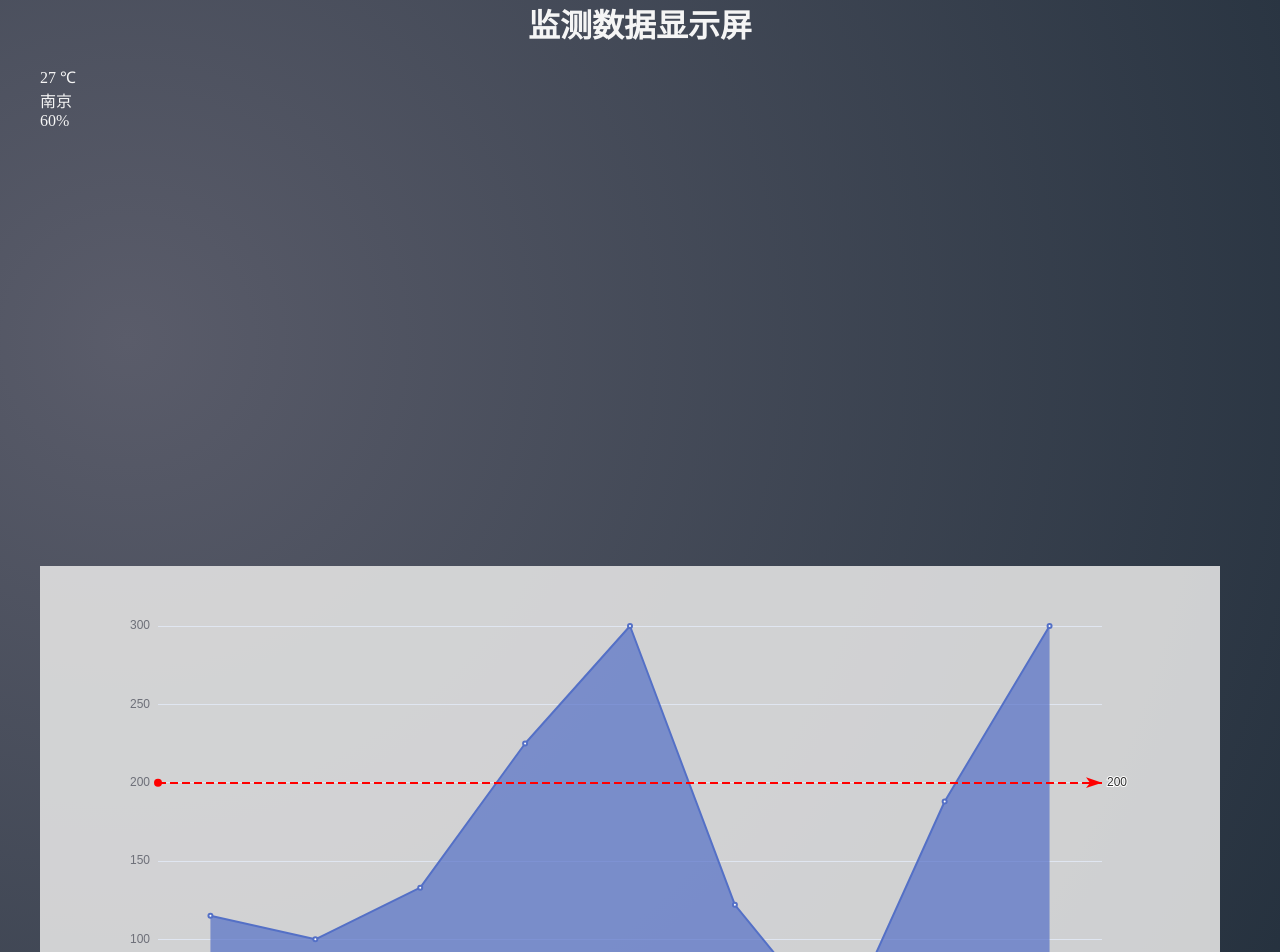
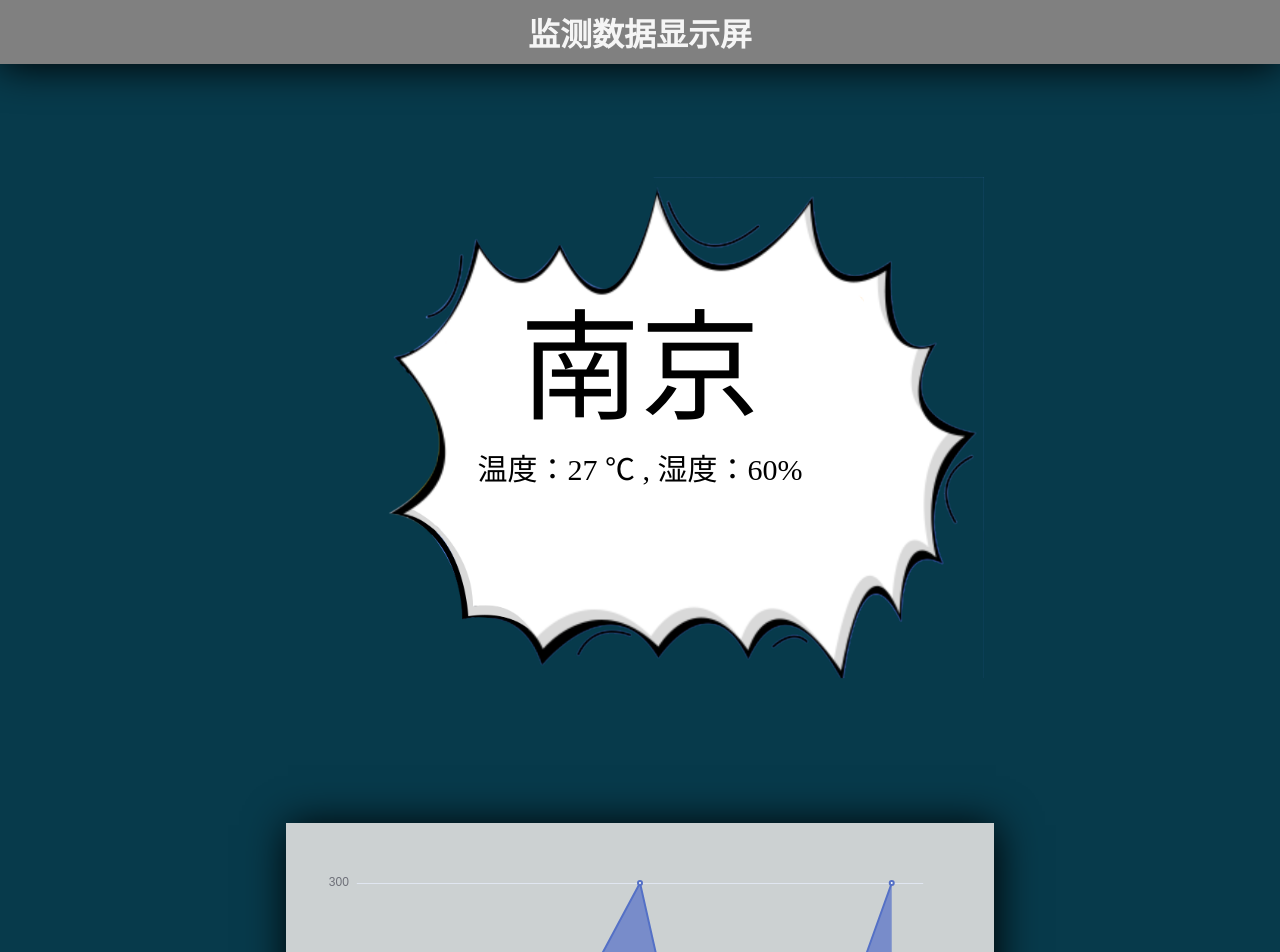
Before and after one commit to siyi424/radiation-showing, a Vue app: page / in a window 1280 px wide. Shown: the top 952 px of the page. Built offline with nearby package versions, Linux system fonts and the light colour scheme.

Commit message:
finished project

```diff
--- a/src/App.vue
+++ b/src/App.vue
@@ -6,7 +6,7 @@
 
     <!-- 中间body部分 -->
     <div class="body">
-      <div id="wheather"><div-wheather></div-wheather></div>
+      <div id="wheather"><div-weather></div-weather></div>
       <div id="chart"><chart-radi v-if='DataList.length' :datalist="DataList"></chart-radi></div>
       <div id="dataset"><data-radi :dataset="DataList"></data-radi></div>
     </div>
@@ -35,13 +35,13 @@
 <script>
 import ChartRadi from './components/ChartRadi.vue'
 import DataRadi from './components/DataRadi.vue'
-import DivWheather from './components/DivWheather.vue'
+import DivWeather from './components/DivWeather.vue'
 // 引入数据
 import DataList from '../public/DataList.json'
 
 
 export default {
-  components: { ChartRadi, DataRadi, DivWheather},
+  components: { ChartRadi, DataRadi, DivWeather},
   name: 'app',
   data() {
     return {
@@ -63,9 +63,7 @@ export default {
 }
 
 #app {
-  background-image: radial-gradient( circle farthest-corner at 10% 20%,  rgba(90,92,106,1) 0%, rgba(32,45,58,1) 81.3% );
-  display: flex;
-  flex-direction: column;
+  background: #073A4B;
   color: whitesmoke;
 }
 
@@ -124,12 +122,14 @@ export default {
 
 /* header */
 .header {
-  flex: 1;
+  height: 8vh;
   animation-name: fadeInDown;
   animation-duration: 2s;
   display: flex;
   align-items: center;
   justify-content: center;
+  background: gray;
+  box-shadow: black 0 2px 40px ;
 }
 
 .title-center {
@@ -140,32 +140,34 @@ export default {
 
 /* body */
 .body {
-  flex: 11;
   display: flex;
   flex-direction: column;
   align-items: stretch;
-  padding: 20px 40px;
+  padding: 30px;
+
+  width: 60%;
+  margin: 0 auto;
 }
 
 #chart {
   background: rgba(225,225,225,0.9);
-  flex: 1;
   animation-name: fadeInLeft;
   animation-duration: 2s;
-  margin-right: 20px;
+  flex: 1;
+  box-shadow: black 2px 2px 40px;
 }
 
 #dataset {
-  flex: 1;
+  flex: 2;
   animation-name: fadeInRight;
   animation-duration: 2s;
-  margin-left: 20px;
+  margin: 60px 0;
+  box-shadow: black 2px 2px 40px;
 }
 
 
 /* footer */
 .footer {
-  flex: 2;
   display: flex;
   max-height: 14.4%;
   justify-content: space-between;
@@ -174,6 +176,9 @@ export default {
   animation-duration: 2s;
   padding: 0 40px;
 
+  background: gray;
+  box-shadow: black 0px 2px 40px;
+
 }
 
 #footer-right img{
--- /dev/null
+++ b/src/components/DivWeather.vue
@@ -0,0 +1,119 @@
+<template>
+    <div class="allInfo">
+        <div id="location">{{this.loc}}</div>
+        <div id="info">温度：{{this.temp}} , 湿度：{{this.humi}}</div>
+    </div>
+</template>
+
+<script>
+import DataWeather from '../../public/DataWeather.json'
+
+export default {
+    data() {
+        let temp = DataWeather[0].temperature;
+        let loc = DataWeather[0].location;
+        let humi = DataWeather[0].humidity;
+
+        return {
+            temp,
+            loc,
+            humi
+        }
+    },
+
+}
+</script>
+
+<style scoped>
+@keyframes bounceInLeft {
+  from,
+  60%,
+  75%,
+  90%,
+  to {
+    animation-timing-function: cubic-bezier(0.215, 0.61, 0.355, 1);
+  }
+
+  0% {
+    opacity: 0;
+    transform: translate3d(-3000px, 0, 0) scaleX(3);
+  }
+
+  60% {
+    opacity: 1;
+    transform: translate3d(25px, 0, 0) scaleX(1);
+  }
+
+  75% {
+    transform: translate3d(-10px, 0, 0) scaleX(0.98);
+  }
+
+  90% {
+    transform: translate3d(5px, 0, 0) scaleX(0.995);
+  }
+
+  to {
+    transform: translate3d(0, 0, 0);
+  }
+}
+
+@keyframes bounceInRight {
+  from,
+  60%,
+  75%,
+  90%,
+  to {
+    animation-timing-function: cubic-bezier(0.215, 0.61, 0.355, 1);
+  }
+
+  from {
+    opacity: 0;
+    transform: translate3d(3000px, 0, 0) scaleX(3);
+  }
+
+  60% {
+    opacity: 1;
+    transform: translate3d(-25px, 0, 0) scaleX(1);
+  }
+
+  75% {
+    transform: translate3d(10px, 0, 0) scaleX(0.98);
+  }
+
+  90% {
+    transform: translate3d(-5px, 0, 0) scaleX(0.995);
+  }
+
+  to {
+    transform: translate3d(0, 0, 0);
+  }
+}
+
+
+
+.allInfo {
+    text-align: center;
+    height: 100vh;
+    margin-top: -10%;
+    color: black;
+    background: url("../assets/border.png") center/contain no-repeat ;
+
+    animation-name: bounceInLeft;
+    animation-duration: 2s;
+}
+
+#location {
+    padding-top: 35%;
+    font-size: 120px;
+
+    animation-name: bounceInRight;
+    animation-duration: 2s;
+}
+
+#info {
+    font-size: 30px;
+    animation-name: bounceInRight;
+    animation-duration: 2s;
+}
+
+</style>
--- a/src/components/DivWheather.vue
+++ /dev/null
@@ -1,46 +0,0 @@
-<template>
-    <div class="allInfo">
-        <div id="temperature">{{this.temp}}</div>
-        <div id="location">{{this.loc}}</div>
-        <div id="humidity">{{this.humi}}</div>
-    </div>
-</template>
-
-<script>
-import DataWheather from '../../public/DataWheather.json'
-
-export default {
-    data() {
-        let temp = DataWheather[0].temperature;
-        let loc = DataWheather[0].location;
-        let humi = DataWheather[0].humidity;
-
-        return {
-            temp,
-            loc,
-            humi
-        }
-    },
-
-}
-</script>
-
-<style scoped>
-.allInfo {
-    display: felx;
-    flex-direction: row;
-    height: 500px;
-}
-
-#temperture {
-    flex: 1;
-}
-
-#location {
-    flex: 1;
-}
-
-#humidity {
-    flex: 1;
-}
-</style>
```
Also changed, not shown: public/DataWeather.json (renamed from public/DataWheather.json), src/assets/border.png (added).
